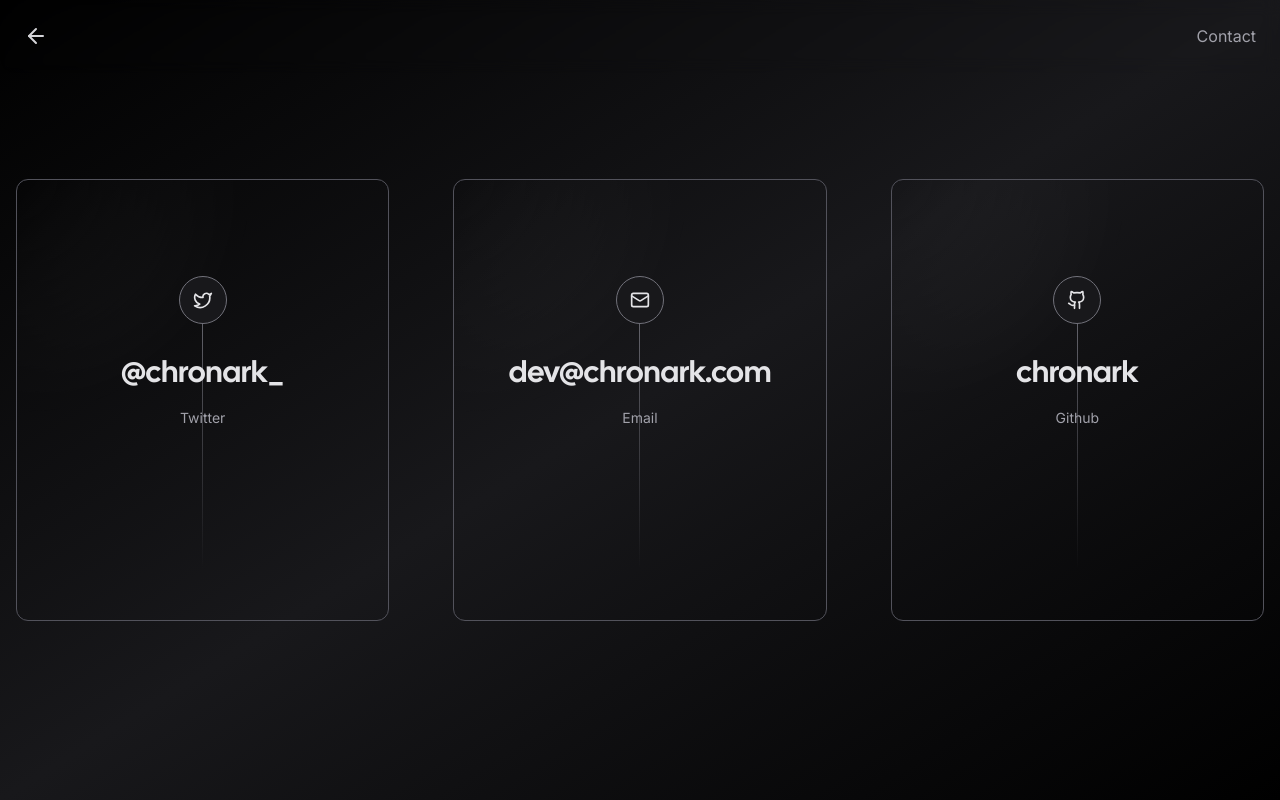
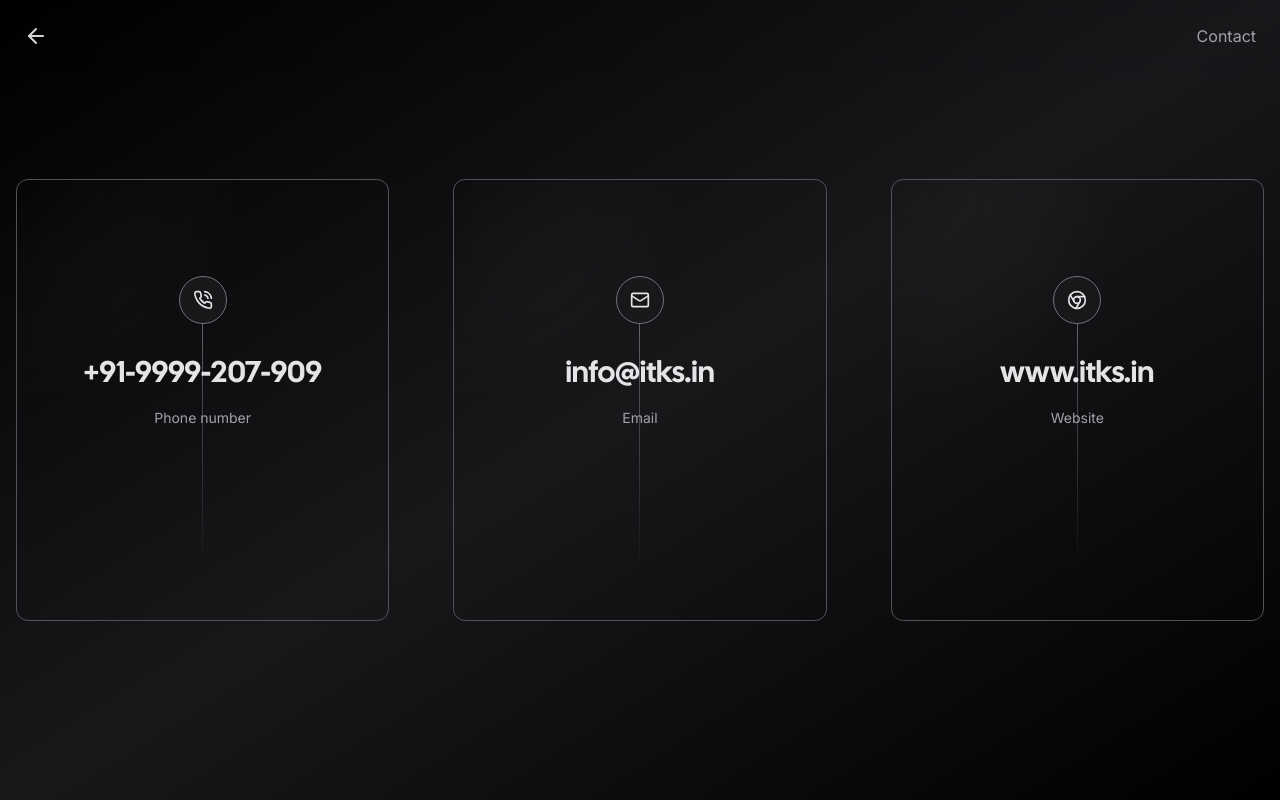
Before and after one commit to sarthchawla/ITKS, a Next.js app: page /contact in a window 1280 px wide. Built offline with nearby package versions, Linux system fonts and the light colour scheme; what tailwindcss-debug-screens would draw is missing.

Commit message:
Update contact information and website link

```diff
--- a/app/contact/page.tsx
+++ b/app/contact/page.tsx
@@ -1,27 +1,27 @@
 "use client";
-import { Github, Mail, Twitter } from "lucide-react";
+import { Chrome, Mail, PhoneCall } from "lucide-react";
 import Link from "next/link";
 import { Navigation } from "../components/nav";
 import { Card } from "../components/card";
 
 const socials = [
 	{
-		icon: <Twitter size={20} />,
-		href: "https://twitter.com/chronark_",
-		label: "Twitter",
-		handle: "@chronark_",
+		icon: <PhoneCall size={20} />,
+		href: "tel:+91-9999-207-909",
+		label: "Phone number",
+		handle: "+91-9999-207-909",
 	},
 	{
 		icon: <Mail size={20} />,
-		href: "mailto:dev@chronark.com",
+		href: "mailto:info@itks.in",
 		label: "Email",
-		handle: "dev@chronark.com",
+		handle: "info@itks.in",
 	},
 	{
-		icon: <Github size={20} />,
-		href: "https://github.com/chronark",
-		label: "Github",
-		handle: "chronark",
+		icon: <Chrome size={20} />,
+		href: "https://www.itks.in",
+		label: "Website",
+		handle: "www.itks.in",
 	},
 ];
 
--- a/app/page.tsx
+++ b/app/page.tsx
@@ -2,9 +2,7 @@
 import React from "react";
 import Particles from "./components/particles";
 
-const navigation = [
-  { name: "Contact", href: "/contact" },
-];
+const navigation = [{ name: "Contact", href: "/contact" }];
 
 export default function Home() {
   return (
@@ -27,24 +25,24 @@
         className="absolute inset-0 -z-10 animate-fade-in"
         quantity={100}
       />
-      <h1 className="z-10 text-4xl text-transparent duration-1000 bg-white cursor-default text-edge-outline animate-title font-display sm:text-6xl md:text-9xl whitespace-nowrap bg-clip-text ">
-        chronark
+      <h1 className="z-10 text-xl text-transparent duration-1000 bg-white cursor-default text-edge-outline animate-title font-display sm:text-3xl md:text-6xl whitespace-nowrap bg-clip-text ">
+        Infinity Turnkey Solutions
       </h1>
 
       <div className="hidden w-screen h-px animate-glow md:block animate-fade-right bg-gradient-to-r from-zinc-300/0 via-zinc-300/50 to-zinc-300/0" />
       <div className="my-16 text-center animate-fade-in">
         <h2 className="text-sm text-zinc-500 ">
-          I'm building{" "}
+          {/* I'm building{" "}
           <Link
             target="_blank"
             href="https://unkey.dev"
             className="underline duration-500 hover:text-zinc-300"
           >
             unkey.dev
-          </Link> to solve API authentication and authorization for developers.
+          </Link> to solve API authentication and authorization for developers. */}
+          Interior, Architecture design Interior and Contracting Project Management
         </h2>
       </div>
     </div>
   );
-
 }
```
Also changed, not shown: 1 other file (tests, documents, lock files or other folders).
